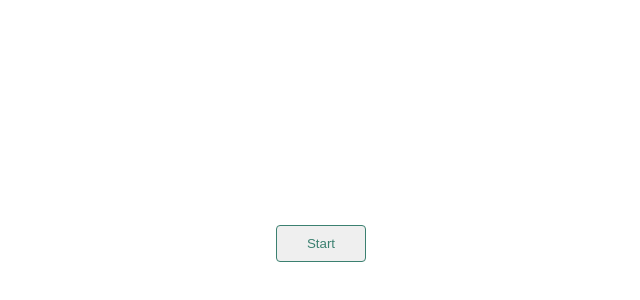
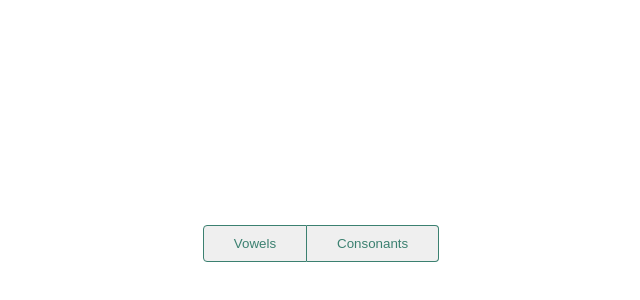
Before and after one commit to x1B/hangulgo, a Nuxt app: page / in a window 1280 px wide. Shown: the part 172-472 px from the top of the page, without its empty margins (319-959 px from the left). Built offline with nearby package versions, Linux system fonts and the light colour scheme.

Commit message:
initial rendering

```diff
--- a/components/Challenge.vue
+++ b/components/Challenge.vue
@@ -1,9 +1,16 @@
 <template>
   <div class="challenge">
     <h1>{{ step.challenge }}</h1>
+    <button
+      v-for="option in step.options"
+      class="button--secondary button--option"
+      :key="option.key">
+      <span class="option--roman">{{ option.romanization }}</span>
+      <br>
+      <span class="option--ipa">[{{ option.ipa }}]</span>
+    </button>
   </div>
 </template>
-
 
 <script>
 export default {
@@ -15,3 +22,21 @@ export default {
   }
 }
 </script>
+
+<style scoped lang="scss">
+h1 {
+  font-size: 8rem;
+}
+
+button {
+  font-size: 2rem;
+  &:hover * {
+    color: white;
+  }
+}
+
+.option--roman {
+  font-weight: bold;
+  color: #333;
+}
+</style>
--- a/layouts/default.vue
+++ b/layouts/default.vue
@@ -39,6 +39,22 @@ html {
   background-color: #3b8070;
 }
 
+
+button.button--option {
+  border-radius: 0;
+  border-left-width: 0;
+  margin: 0;
+}
+button.button--option:first-of-type {
+  border-left-width: 1px;
+  border-top-left-radius: 4px;
+  border-bottom-left-radius: 4px;
+}
+button.button--option:last-of-type {
+  border-top-right-radius: 4px;
+  border-bottom-right-radius: 4px;
+}
+
 .button--secondary {
   border: 1px solid #35495e;
   color: #35495e;
--- a/package.json
+++ b/package.json
@@ -21,6 +21,8 @@
     "eslint-friendly-formatter": "^3.0.0",
     "eslint-loader": "^1.7.1",
     "eslint-plugin-vue": "^4.0.0",
+    "node-sass": "^4.7.2",
+    "sass-loader": "^6.0.6",
     "semistandard": "^12.0.0"
   }
 }
--- a/pages/index.vue
+++ b/pages/index.vue
@@ -10,8 +10,12 @@
       <div class="links">
         <button
           type="button"
-          @click.prevent="$store.commit('start')"
-          class="button--primary">Start</button>
+          @click.prevent="$store.commit('start', modes.VOWELS)"
+          class="button--primary button--option">Vowels</button>
+        <button
+          type="button"
+          @click.prevent="$store.commit('start', modes.CONSONANTS)"
+          class="button--primary button--option">Consonants</button>
       </div>
     </div>
     <div v-if="$store.state.phase.running">
@@ -25,10 +29,12 @@
 
 <script>
 import Challenge from '~/components/Challenge.vue';
+import { modes } from '~/store';
 
 export default {
   components: { Challenge },
   computed: {
+    modes: () => modes,
     step () {
       const { steps, currentStep } = this.$store.state;
       return steps[ currentStep ];
--- a/store/index.js
+++ b/store/index.js
@@ -37,10 +37,10 @@ function createStore () {
       }
     },
     mutations: {
-      start (state) {
-        state.steps = createSteps(NUM_STEPS, NUM_OPTIONS, state.mode);
+      start (state, mode) {
+        state.mode = mode;
+        state.steps = createSteps(NUM_STEPS, NUM_OPTIONS, mode);
         state.phase = phases.RUNNING;
-        console.log('TODO: DELETE ME', state);
       },
       guess (state, response) {
         state.steps[ state.currentStep ].response = response;
@@ -57,8 +57,7 @@ function createSteps (numSteps, numOptions, mode) {
     const challenge = challenges[ i ];
     const correctOption = pool[ challenge ];
     const [ answerPosition ] = randomInts(1, numOptions);
-    console.log('TODO: DELETE ME', randomItems(numOptions, pool));
-    const wrongOptions = randomItems(numOptions, challenges)
+    const wrongOptions = randomItems(numOptions, pool)
       .filter(_ => _.key !== challenge)
       .slice(0, numOptions - 1);
     return {
```
Also changed, not shown: 1 other file (tests, documents, lock files or other folders).
